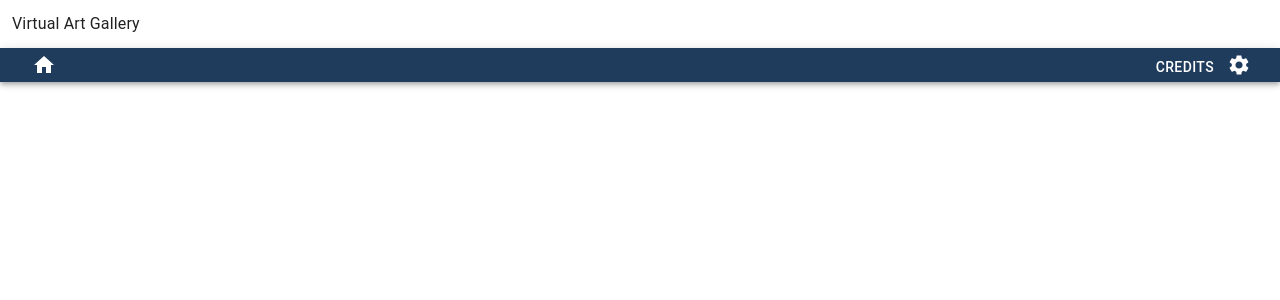
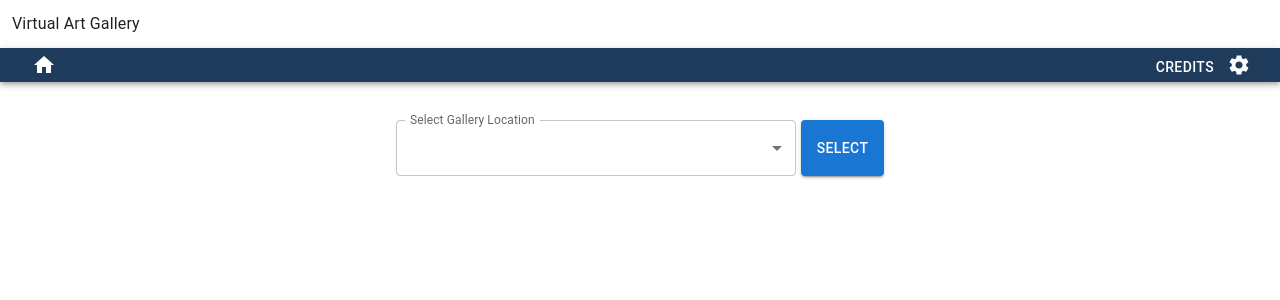
Before and after one commit to SoftwareF24-Gallery/SoftwareF24-Gallery.github.io, a React (Vite) app: page / in a window 1280 px wide. Shown: the top 300 px of the page. Built offline with nearby package versions, Linux system fonts and the light colour scheme.

Commit message:
Replace BrowserRouter with HashRouter

```diff
--- a/src/App.jsx
+++ b/src/App.jsx
@@ -2,7 +2,7 @@ import Navbar from "./Navbar"
 import Home from "./Home"
 import Credits from "./Credits";
 import { CssBaseline, ThemeProvider, createTheme, useColorScheme, Typography } from '@mui/material'
-import { Route, Routes, BrowserRouter } from "react-router-dom";
+import { Route, Routes, HashRouter } from "react-router-dom";
 
 // Theme information, can be toggled between Dark and Light
 const theme = createTheme({
@@ -27,15 +27,14 @@ function App() {
         </div>
 
         {/* Routing used to navigate the website */}
-        {/* Replace BrowserRouter  */}
-        <BrowserRouter>
+        <HashRouter>
         <div id="component">
           <Routes>
-            <Route path="/softwaref24-gallery" element={<Home />} />
-            <Route path="/softwaref24-gallery/credits" element={<Credits />} />
+            <Route path="/" element={<Home />} />
+            <Route path="/credits" element={<Credits />} />
           </Routes>
         </div>
-        </BrowserRouter>
+        </HashRouter>
       </ThemeProvider>
     </>
   )
--- a/src/Navbar.jsx
+++ b/src/Navbar.jsx
@@ -9,14 +9,14 @@ const Navbar = () => {
     return (
         <AppBar position="sticky" sx={{background: "#203c5c"}}>
             <Toolbar sx={{marginBottom: "-30px"}}>
-                <IconButton color="inherit" href="/softwaref24-gallery/" sx={{marginTop: "-30px"}}>
+                <IconButton color="inherit" href="/softwaref24-gallery/#/" sx={{marginTop: "-30px"}}>
                     <HomeIcon />
                 </IconButton>
                 <Typography variant="h6" sx={{flexGrow: 1, textAlign: "left"}}>
                 </Typography>
                  {/*Displays components on the left side by side */}
                 <Stack direction="row">
-                    <Button color="inherit" href="/softwaref24-gallery/credits" sx={{marginTop: "-25px"}}>
+                    <Button color="inherit" href="/softwaref24-gallery/#/credits" sx={{marginTop: "-25px"}}>
                     Credits
                     </Button>
                     <Settings/>
```
